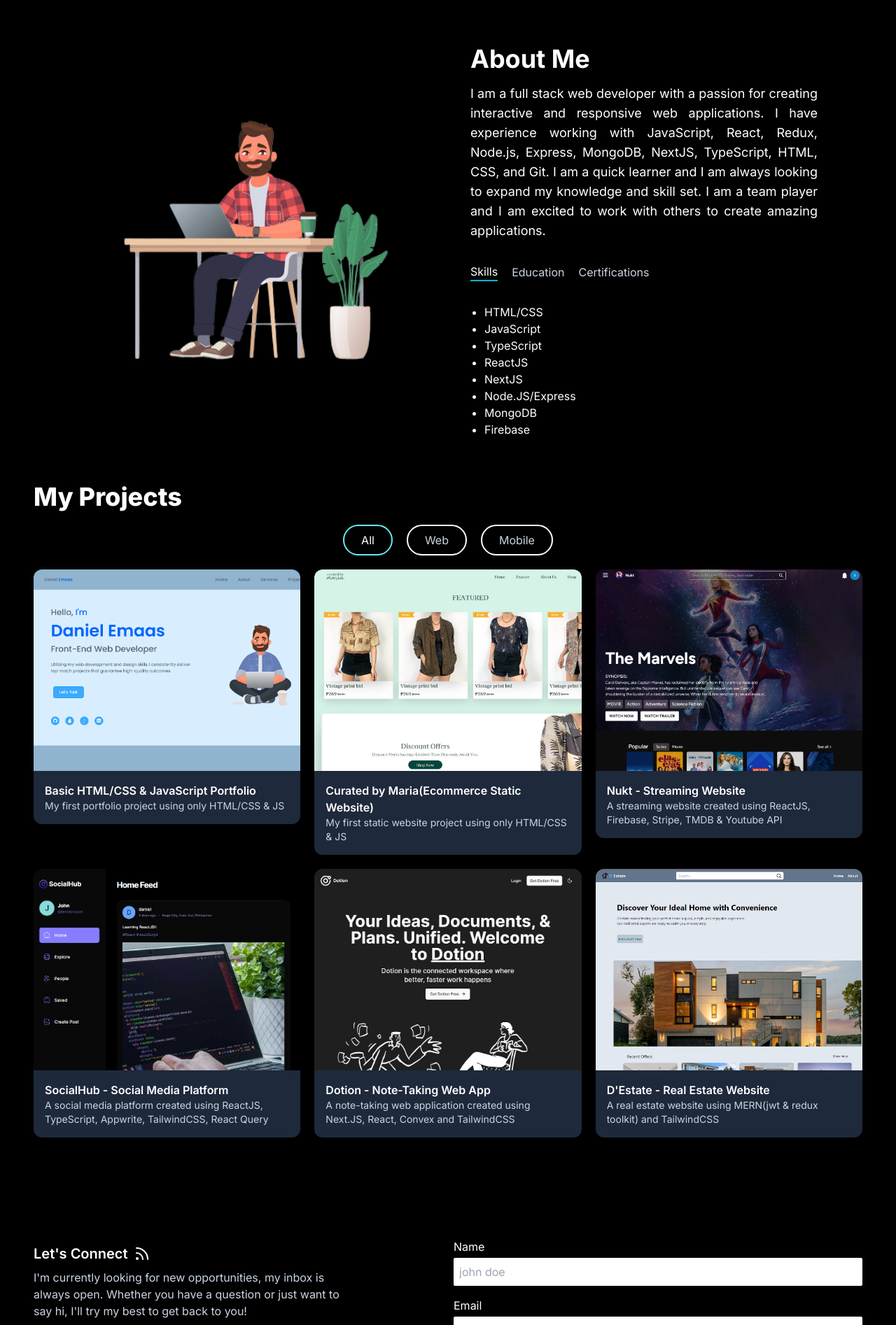
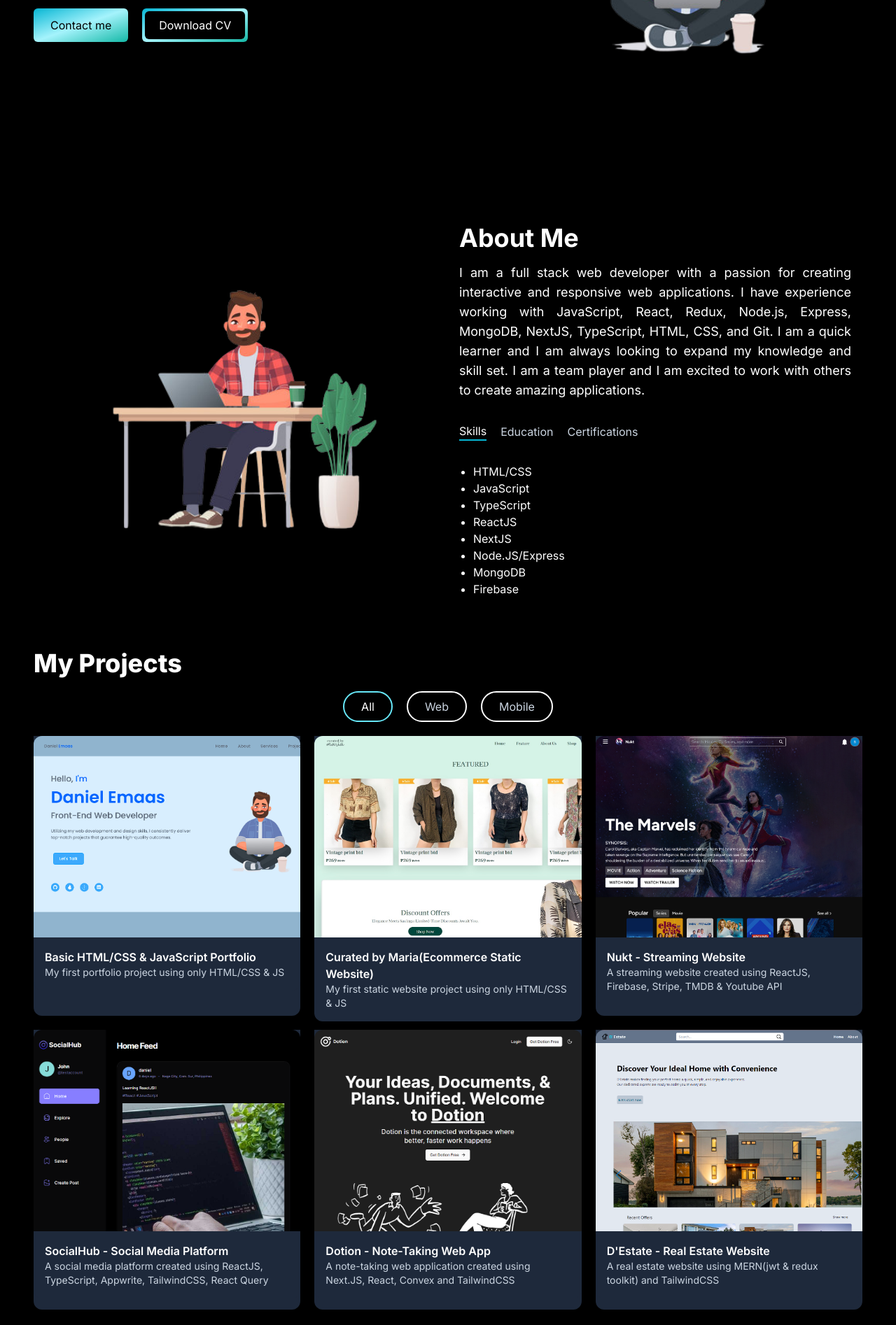
Before and after one commit to danemaas/next_portfolio, a Next.js app: page / in a window 1280 px wide. Shown: the part 480-2374 px from the top of the page at 70% size. Built offline with nearby package versions, Linux system fonts and the light colour scheme.

Commit message:
added animations

```diff
--- a/app/components/AboutSection.tsx
+++ b/app/components/AboutSection.tsx
@@ -69,8 +69,8 @@ const AboutSection = () => {
   };
 
   return (
-    <section className="text-white">
-      <div className="md:grid md:grid-cols-2 gap-8 items-center py-8 px-4 xl:gap-16 sm:py-16 xl:px-16">
+    <section id="about" className="text-white min-h-[100vh]">
+      <div className="md:grid md:grid-cols-2 gap-8 items-center pt-[12rem] px-4">
         <div className="hidden md:block relative w-[250px] h-[250px] lg:w-[400px] lg:h-[400px] mx-auto overflow-hidden">
           <Image
             src="/image2.png"
--- a/app/components/EmailSection.tsx
+++ b/app/components/EmailSection.tsx
@@ -46,7 +46,10 @@ const EmailSection = () => {
   };
 
   return (
-    <section className="grid grid-cols-1 md:grid-cols-2 md:my-12 py-24 gap-4">
+    <section
+      id="contact"
+      className="grid grid-cols-1 md:grid-cols-2 md:my-12 py-24 gap-4"
+    >
       <div>
         <h2 className="text-xl font-semibold text-white my-2 flex items-center gap-2">
           Let's Connect <RssIcon />
--- a/app/components/Header.tsx
+++ b/app/components/Header.tsx
@@ -26,7 +26,7 @@ const Header = () => {
   return (
     <header className="fixed top-0 left-0 right-0 z-[9999] bg-black text-white">
       <div className="container mx-auto flex justify-between items-center px-10 py-5">
-        <Link href="/">DanEmaas</Link>
+        <Link href="#hero">DanEmaas</Link>
         {navOpen ? (
           <XSquare
             onClick={() => setNavOpen(!navOpen)}
--- a/app/components/HeroSection.tsx
+++ b/app/components/HeroSection.tsx
@@ -2,12 +2,18 @@
 
 import Image from "next/image";
 import { TypeAnimation } from "react-type-animation";
+import { motion } from "framer-motion";
 
 const HeroSection = () => {
   return (
-    <section className="text-white">
-      <div className="grid grid-cols-1 lg:grid-cols-12">
-        <div className="col-span-7 place-self-center">
+    <section id="hero" className="text-white min-h-[50vh]">
+      <div className="grid grid-cols-1 lg:grid-cols-12 pt-32">
+        <motion.div
+          initial={{ opacity: 0, scale: 0.5 }}
+          animate={{ opacity: 1, scale: 1 }}
+          transition={{ duration: 0.5, ease: "easeInOut" }}
+          className="col-span-7 place-self-center"
+        >
           <h1 className="text-white text-center md:text-left mb-4 text-4xl lg:text-6xl font-extrabold -z-[1]">
             <span className="text-transparent bg-clip-text bg-gradient-to-r from-cyan-500 to-teal-500">
               Hello, I'm
@@ -47,8 +53,13 @@ const HeroSection = () => {
               </span>
             </button>
           </div>
-        </div>
-        <div className="col-span-5 mt-5 lg:mt-0">
+        </motion.div>
+        <motion.div
+          initial={{ opacity: 0, scale: 0.5 }}
+          animate={{ opacity: 1, scale: 1 }}
+          transition={{ duration: 0.5, ease: "easeInOut" }}
+          className="col-span-5 mt-5 lg:mt-0"
+        >
           <div className="rounded-full w-[250px] h-[250px] lg:w-[400px] lg:h-[400px] mx-auto overflow-hidden">
             <Image
               src="/image1.png"
@@ -58,7 +69,7 @@ const HeroSection = () => {
               className="w-full h-full object-cover"
             />
           </div>
-        </div>
+        </motion.div>
       </div>
     </section>
   );
--- a/app/components/ProjectCard.tsx
+++ b/app/components/ProjectCard.tsx
@@ -22,7 +22,7 @@ const ProjectCard = ({
   };
 
   return (
-    <div className="">
+    <div className="h-full md:h-[400px] bg-slate-800 rounded-b-xl">
       <div
         className="h-52 md:h-72 rounded-t-xl relative overflow-hidden group "
         style={divStyle}
--- a/app/components/ProjectSection.tsx
+++ b/app/components/ProjectSection.tsx
@@ -1,6 +1,8 @@
 "use client";
 
-import { useState } from "react";
+import { useState, useRef } from "react";
+import { useInView, motion } from "framer-motion";
+
 import ProjectCard from "./ProjectCard";
 import ProjectTag from "./ProjectTag";
 
@@ -69,12 +71,20 @@ const TAGS = ["all", "web", "mobile"];
 
 const ProjectSection = () => {
   const [activeTag, setActiveTag] = useState("all");
+  const ref = useRef(null);
+  const isInView = useInView(ref, { once: true });
+
   const filteredProjects = PROJECT_DATA.filter((project) =>
     project.tag.includes(activeTag)
   );
 
+  const cardVariants = {
+    initial: { y: 50, opacity: 0 },
+    animate: { y: 0, opacity: 1 },
+  };
+
   return (
-    <section className="text-white flex flex-col gap-5">
+    <section id="projects" className="text-white flex flex-col gap-5">
       <h2 className="text-4xl font-extrabold">My Projects</h2>
       <div className="flex justify-center items-center gap-5">
         {TAGS.map((tag) => (
@@ -86,18 +96,32 @@ const ProjectSection = () => {
           />
         ))}
       </div>
-      <div className="grid grid-cols-1 md:grid-cols-2 lg:grid-cols-3 gap-5">
+      <ul
+        ref={ref}
+        className="grid grid-cols-1 md:grid-cols-2 xl:grid-cols-3 gap-5"
+      >
         {filteredProjects.map((project) => (
+          <motion.li
+            key={project.id}
+            variants={cardVariants}
+            initial="initial"
+            animate={isInView ? "animate" : "initial"}
+            transition={{
+              duration: 0.5,
+              delay: project.id * 0.3,
+              ease: "easeInOut",
+            }}
+          >
             <ProjectCard
-            key={project.id}
               imgUrl={project.image}
               title={project.title}
               description={project.description}
               projectLink={project.projectLink}
               gitLink={project.gitLink}
             />
+          </motion.li>
         ))}
-      </div>
+      </ul>
     </section>
   );
 };
```
Lines whose indentation alone changed are shown as unchanged.
